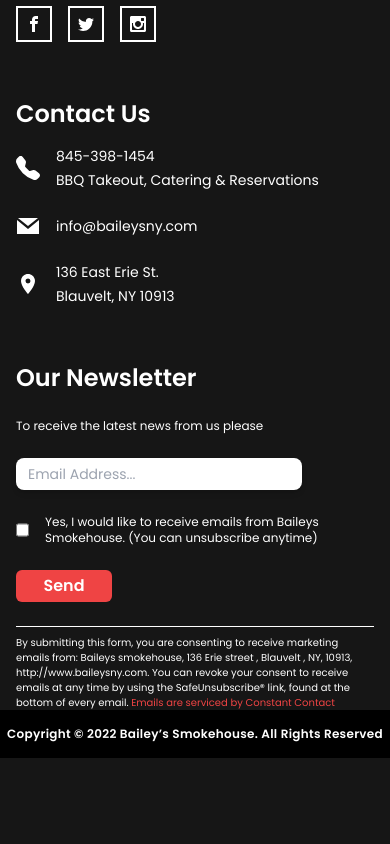
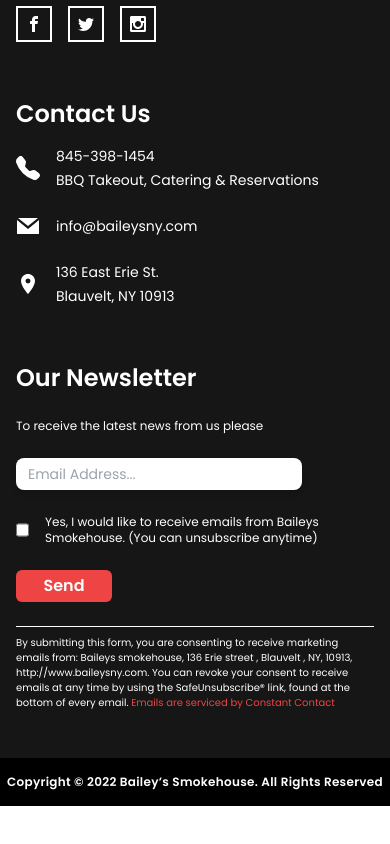
Before and after one commit to infruezo/baileyssmokehouseny, a React (Create React App) app: page /home in a window 390 px wide. Shown: the part 3160-4004 px from the top of the page. After the commit the page ends 3966 px from the top, so only its background shows below. Built offline with nearby package versions, Linux system fonts and the light colour scheme; a web font is replaced by a local one.

Commit message:
Fixed footer display on mobile devices

```diff
--- a/src/components/smokehouse/Footer.jsx
+++ b/src/components/smokehouse/Footer.jsx
@@ -59,7 +59,7 @@
         </div>
 
         {/* right side of the footer */}
-        <div className="flex-1 w-full h-auto flex flex-col lg:space-y-4 space-y-6">
+        <div className="flex-1 w-full h-auto flex flex-col lg:space-y-4 space-y-6 mb-12 lg:mb-0">
           <h1 className="text-2xl font-semibold">Our Newsletter</h1>
           <p className="text-xs">To receive the latest news from us please</p>
 
@@ -112,7 +112,7 @@
         </div>
       </div>
       {/* bottom footer for copyrights */}
-      <div className="lg:absolute bottom-0 left-0 flex items-center justify-center w-full h-12 bg-black  text-white font-semibold text-xs">
+      <div className="absolute bottom-0 left-0 flex items-center justify-center w-full h-12 bg-black  text-white font-semibold text-xs">
         <p className="tracking-wide">
           Copyright © {new Date().getFullYear()} Bailey’s Smokehouse. All Rights
           Reserved
```
